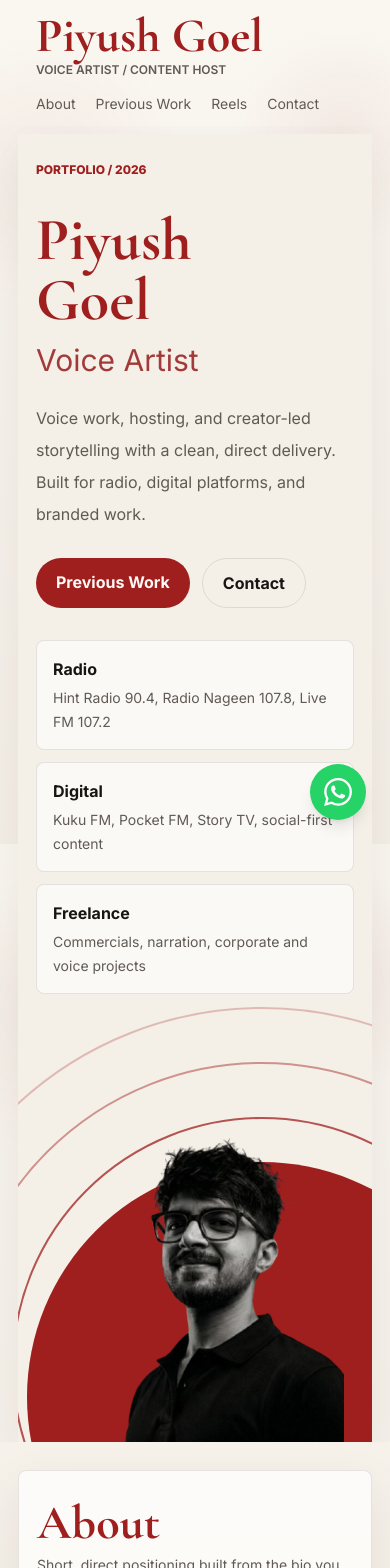
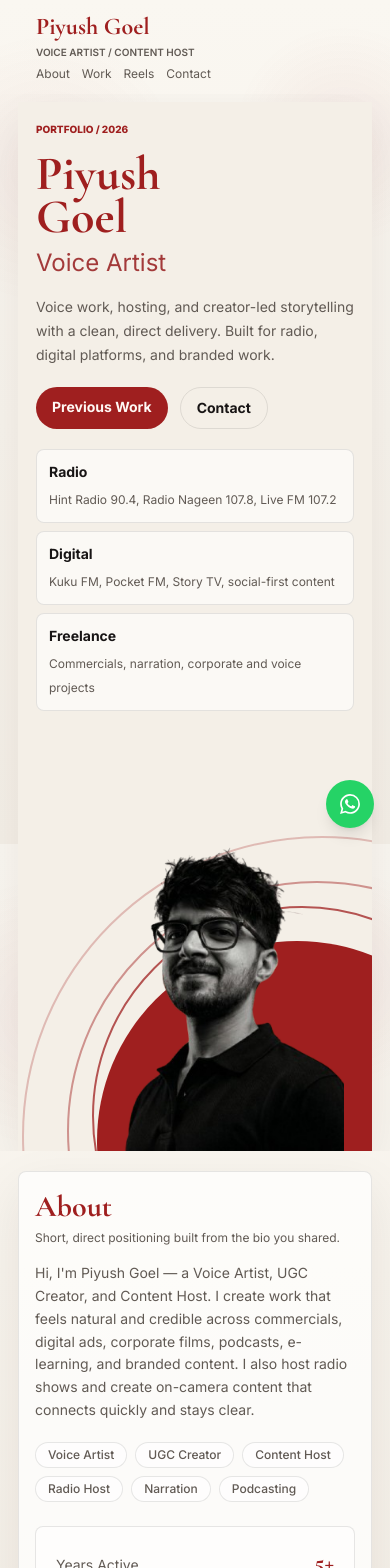
Before and after one commit to httpharshjindal/piyushgoel, a Next.js app in the folder piyushgoel-next/: page / in a window 390 px wide. Shown: the top 1568 px of the page. Built offline with nearby package versions, Linux system fonts and the light colour scheme; no server answers; the database is empty.

Commit message:
Fix horizontal overflow, add favicon to app/ directory

```diff
--- a/piyushgoel-next/src/app/layout.tsx
+++ b/piyushgoel-next/src/app/layout.tsx
@@ -5,17 +5,14 @@ export const metadata: Metadata = {
   title: "Piyush Goel | Voice Artist & Content Host",
   description:
     "Editorial portfolio for Piyush Goel, voice artist, UGC creator, and content host.",
-  icons: {
-    icon: "/icon.png",
-  },
 };
 
 export default function RootLayout({
   children,
 }: Readonly<{ children: React.ReactNode }>) {
   return (
-    <html lang="en" className="h-full">
-      <body className="min-h-full font-sans antialiased">{children}</body>
+    <html lang="en" className="h-full overflow-x-hidden">
+      <body className="min-h-full overflow-x-hidden font-sans antialiased">{children}</body>
     </html>
   );
 }
--- a/piyushgoel-next/src/components/portfolio/Header.tsx
+++ b/piyushgoel-next/src/components/portfolio/Header.tsx
@@ -1,18 +1,18 @@
 export function Header() {
   return (
-    <header className="flex flex-wrap items-center justify-between gap-4 px-[18px] py-3">
+    <header className="flex flex-wrap items-center justify-between gap-2 sm:gap-4 px-[18px] py-3">
       <a href="/" className="leading-none no-underline">
-        <strong className="block font-serif text-5xl font-bold text-oxblood">
+        <strong className="block font-serif text-2xl sm:text-4xl lg:text-5xl font-bold text-oxblood leading-tight">
           Piyush Goel
         </strong>
-        <span className="text-xs font-semibold uppercase text-muted">
+        <span className="text-[10px] sm:text-xs font-semibold uppercase text-muted">
           Voice Artist / Content Host
         </span>
       </a>
 
-      <nav className="flex flex-wrap items-center gap-5 text-sm text-muted">
+      <nav className="flex flex-wrap items-center gap-3 sm:gap-5 text-xs sm:text-sm text-muted">
         <a href="#about" className="hover:text-oxblood">About</a>
-        <a href="#work" className="hover:text-oxblood">Previous Work</a>
+        <a href="#work" className="hover:text-oxblood">Work</a>
         <a href="#reels" className="hover:text-oxblood">Reels</a>
         <a href="#contact" className="hover:text-oxblood">Contact</a>
       </nav>
--- a/piyushgoel-next/src/components/portfolio/Hero.tsx
+++ b/piyushgoel-next/src/components/portfolio/Hero.tsx
@@ -6,63 +6,63 @@ import { motion } from "framer-motion";
 export function Hero() {
   return (
     <section className="relative w-screen overflow-hidden px-[18px] pt-2 [margin-left:calc(50%-50vw)]">
-      <div className="relative min-h-[600px] overflow-hidden bg-paper shadow-[0_18px_50px_rgba(40,24,18,0.08)]">
-        <div className="relative z-10 mx-auto min-h-[600px] px-[18px] py-7">
-          <div className="relative z-30 flex min-h-[540px] w-[min(50%,560px)] flex-col justify-center gap-8 max-[980px]:w-full max-[980px]:pb-[480px] max-[680px]:pb-[420px]">
+      <div className="relative min-h-[400px] sm:min-h-[600px] overflow-hidden bg-paper shadow-[0_18px_50px_rgba(40,24,18,0.08)]">
+        <div className="relative z-10 mx-auto min-h-[400px] sm:min-h-[600px] px-[18px] py-5 sm:py-7">
+          <div className="relative z-30 flex min-h-[360px] sm:min-h-[540px] w-[min(50%,560px)] flex-col justify-center gap-5 sm:gap-8 max-[980px]:w-full max-[980px]:pb-[480px] max-[680px]:pb-[420px]">
             <motion.div
               initial={{ opacity: 0, y: 24 }}
               animate={{ opacity: 1, y: 0 }}
               transition={{ duration: 0.6 }}
             >
-              <div className="text-xs font-extrabold uppercase text-oxblood">
+              <div className="text-[10px] sm:text-xs font-extrabold uppercase text-oxblood">
                 Portfolio / 2026
               </div>
-              <h1 className="mt-8 max-w-[9ch] font-serif text-8xl font-bold leading-[0.9] text-oxblood max-[680px]:text-6xl">
+              <h1 className="mt-4 sm:mt-8 max-w-[9ch] font-serif text-5xl sm:text-7xl lg:text-8xl font-bold leading-[0.9] text-oxblood">
                 Piyush Goel
               </h1>
-              <div className="mt-3 text-4xl text-[#a33a3a] max-[680px]:text-3xl">
+              <div className="mt-2 sm:mt-3 text-2xl sm:text-3xl lg:text-4xl text-[#a33a3a]">
                 Voice Artist
               </div>
-              <p className="mt-6 max-w-xl text-base leading-8 text-muted">
+              <p className="mt-4 sm:mt-6 max-w-xl text-sm sm:text-base leading-6 sm:leading-8 text-muted">
                 Voice work, hosting, and creator-led storytelling with a clean,
                 direct delivery. Built for radio, digital platforms, and branded work.
               </p>
-              <div className="mt-7 flex flex-wrap gap-3">
-                <a className="rounded-full bg-oxblood px-5 py-3 font-bold text-[#fff8f4]" href="#work">
+              <div className="mt-5 sm:mt-7 flex flex-wrap gap-3">
+                <a className="rounded-full bg-oxblood px-4 sm:px-5 py-2.5 sm:py-3 text-sm sm:text-base font-bold text-[#fff8f4]" href="#work">
                   Previous Work
                 </a>
-                <a className="rounded-full border border-ink/10 px-5 py-3 font-bold" href="#contact">
+                <a className="rounded-full border border-ink/10 px-4 sm:px-5 py-2.5 sm:py-3 text-sm sm:text-base font-bold" href="#contact">
                   Contact
                 </a>
               </div>
             </motion.div>
 
-            <div className="grid grid-cols-3 gap-3 max-[680px]:grid-cols-1">
+            <div className="grid grid-cols-1 sm:grid-cols-3 gap-2 sm:gap-3">
               {[
                 { label: "Radio", desc: "Hint Radio 90.4, Radio Nageen 107.8, Live FM 107.2" },
                 { label: "Digital", desc: "Kuku FM, Pocket FM, Story TV, social-first content" },
                 { label: "Freelance", desc: "Commercials, narration, corporate and voice projects" },
               ].map((item) => (
-                <div key={item.label} className="rounded-lg border border-ink/10 bg-white/60 p-4">
-                  <strong className="block mb-1">{item.label}</strong>
-                  <span className="text-sm leading-5 text-muted">{item.desc}</span>
+                <div key={item.label} className="rounded-lg border border-ink/10 bg-white/60 p-3 sm:p-4">
+                  <strong className="block text-sm sm:text-base mb-1">{item.label}</strong>
+                  <span className="text-xs sm:text-sm leading-5 text-muted">{item.desc}</span>
                 </div>
               ))}
             </div>
           </div>
 
-          <div className="pointer-events-none absolute inset-0 z-10 overflow-hidden max-[980px]:top-auto max-[980px]:h-[760px] max-[680px]:h-[620px]">
-            <span className="absolute bottom-[-360px] right-[65px] z-10 h-[760px] w-[760px] rounded-full bg-oxblood max-[980px]:bottom-[-270px] max-[980px]:right-[-70px] max-[980px]:h-[620px] max-[980px]:w-[620px] max-[680px]:bottom-[-190px] max-[680px]:right-[-125px] max-[680px]:h-[470px] max-[680px]:w-[470px]" />
-            <span className="absolute bottom-[-540px] right-[-145px] z-10 h-[1180px] w-[1180px] rounded-full border-2 border-oxblood/25 max-[980px]:bottom-[-380px] max-[980px]:right-[-220px] max-[980px]:h-[920px] max-[980px]:w-[920px] max-[680px]:bottom-[-285px] max-[680px]:right-[-250px] max-[680px]:h-[720px] max-[680px]:w-[720px]" />
-            <span className="absolute bottom-[-470px] right-[-75px] z-10 h-[1040px] w-[1040px] rounded-full border-2 border-oxblood/45 max-[980px]:bottom-[-315px] max-[980px]:right-[-155px] max-[980px]:h-[790px] max-[980px]:w-[790px] max-[680px]:bottom-[-230px] max-[680px]:right-[-195px] max-[680px]:h-[610px] max-[680px]:w-[610px]" />
-            <span className="absolute bottom-[-400px] right-[-5px] z-10 h-[900px] w-[900px] rounded-full border-2 border-oxblood/75 max-[980px]:bottom-[-250px] max-[980px]:right-[-90px] max-[980px]:h-[660px] max-[980px]:w-[660px] max-[680px]:bottom-[-175px] max-[680px]:right-[-140px] max-[680px]:h-[500px] max-[680px]:w-[500px]" />
+          <div className="pointer-events-none absolute inset-0 z-10 overflow-hidden max-[980px]:top-auto max-[980px]:h-[560px] max-[680px]:h-[480px]">
+            <span className="absolute bottom-[-360px] right-[65px] z-10 h-[760px] w-[760px] rounded-full bg-oxblood max-[980px]:bottom-[-270px] max-[980px]:right-[-70px] max-[980px]:h-[520px] max-[980px]:w-[520px] max-[680px]:bottom-[-190px] max-[680px]:right-[-125px] max-[680px]:h-[400px] max-[680px]:w-[400px]" />
+            <span className="absolute bottom-[-540px] right-[-145px] z-10 h-[1180px] w-[1180px] rounded-full border-2 border-oxblood/25 max-[980px]:bottom-[-380px] max-[980px]:right-[-220px] max-[980px]:h-[800px] max-[980px]:w-[800px] max-[680px]:bottom-[-285px] max-[680px]:right-[-250px] max-[680px]:h-[600px] max-[680px]:w-[600px]" />
+            <span className="absolute bottom-[-470px] right-[-75px] z-10 h-[1040px] w-[1040px] rounded-full border-2 border-oxblood/45 max-[980px]:bottom-[-315px] max-[980px]:right-[-155px] max-[980px]:h-[680px] max-[980px]:w-[680px] max-[680px]:bottom-[-230px] max-[680px]:right-[-195px] max-[680px]:h-[500px] max-[680px]:w-[500px]" />
+            <span className="absolute bottom-[-400px] right-[-5px] z-10 h-[900px] w-[900px] rounded-full border-2 border-oxblood/75 max-[980px]:bottom-[-250px] max-[980px]:right-[-90px] max-[980px]:h-[560px] max-[980px]:w-[560px] max-[680px]:bottom-[-175px] max-[680px]:right-[-140px] max-[680px]:h-[420px] max-[680px]:w-[420px]" />
             <Image
               src="/testuserimage.png"
               alt="Piyush Goel portrait"
               fill
               className="object-contain object-right-bottom z-20 max-[980px]:object-right-bottom max-[680px]:object-right-bottom"
               style={{ objectPosition: "right 28px bottom 0" }}
-              sizes="(max-width: 680px) 540px, (max-width: 980px) 650px, 760px"
+              sizes="(max-width: 680px) 480px, (max-width: 980px) 560px, 760px"
               priority
             />
           </div>
--- a/piyushgoel-next/src/components/portfolio/PortfolioPage.tsx
+++ b/piyushgoel-next/src/components/portfolio/PortfolioPage.tsx
@@ -181,10 +181,10 @@ export function PortfolioPage({
           href="https://wa.me/919690992005?text=Hi%20Piyush%2C%20I%27d%20like%20to%20connect%20with%20you%20regarding%20a%20project."
           target="_blank"
           rel="noopener noreferrer"
-          className="fixed bottom-6 right-6 z-50 flex h-14 w-14 items-center justify-center rounded-full bg-[#25D366] text-white shadow-lg transition-all duration-200 hover:scale-110 hover:shadow-[0_8px_30px_rgba(37,211,102,0.4)] active:scale-95"
+          className="fixed bottom-4 right-4 sm:bottom-6 sm:right-6 z-50 flex h-12 w-12 sm:h-14 sm:w-14 items-center justify-center rounded-full bg-[#25D366] text-white shadow-lg transition-all duration-200 hover:scale-110 hover:shadow-[0_8px_30px_rgba(37,211,102,0.4)] active:scale-95"
           aria-label="Chat on WhatsApp"
         >
-          <svg viewBox="0 0 24 24" fill="currentColor" className="w-7 h-7">
+          <svg viewBox="0 0 24 24" fill="currentColor" className="w-5 h-5 sm:w-7 sm:h-7">
             <path d="M17.472 14.382c-.297-.149-1.758-.867-2.03-.967-.273-.099-.471-.148-.67.15-.197.297-.767.966-.94 1.164-.173.199-.347.223-.644.075-.297-.15-1.255-.463-2.39-1.475-.883-.788-1.48-1.761-1.653-2.059-.173-.297-.018-.458.13-.606.134-.133.298-.347.446-.52.149-.174.198-.298.298-.497.099-.198.05-.371-.025-.52-.075-.149-.669-1.612-.916-2.207-.242-.579-.487-.5-.669-.51-.173-.008-.371-.01-.57-.01-.198 0-.52.074-.792.372-.272.297-1.04 1.016-1.04 2.479 0 1.462 1.065 2.875 1.213 3.074.149.198 2.096 3.2 5.077 4.487.709.306 1.262.489 1.694.625.712.227 1.36.195 1.871.118.571-.085 1.758-.719 2.006-1.413.248-.694.248-1.289.173-1.413-.074-.124-.272-.198-.57-.347m-5.421 7.403h-.004a9.87 9.87 0 01-5.031-1.378l-.361-.214-3.741.982.998-3.648-.235-.374a9.86 9.86 0 01-1.51-5.26c.001-5.45 4.436-9.884 9.888-9.884 2.64 0 5.122 1.03 6.988 2.898a9.825 9.825 0 012.893 6.994c-.003 5.45-4.437 9.884-9.885 9.884m8.413-18.297A11.815 11.815 0 0012.05 0C5.495 0 .16 5.335.157 11.892c0 2.096.547 4.142 1.588 5.945L.057 24l6.305-1.654a11.882 11.882 0 005.683 1.448h.005c6.554 0 11.89-5.335 11.893-11.893a11.821 11.821 0 00-3.48-8.413z"/>
           </svg>
         </a>
@@ -228,17 +228,17 @@ export function PortfolioPage({
           {/* About Section with Scroll Animation */}
           <motion.section
             id="about"
-            className="mt-7 rounded-lg border border-ink/10 bg-white/70 px-[18px] py-7 shadow-[0_18px_50px_rgba(40,24,18,0.08)]"
+            className="mt-5 sm:mt-7 rounded-lg border border-ink/10 bg-white/70 px-4 sm:px-[18px] py-5 sm:py-7 shadow-[0_18px_50px_rgba(40,24,18,0.08)]"
             variants={sectionVariants}
             initial="hidden"
             whileInView="visible"
             viewport={{ once: true, amount: 0.2 }}
           >
-            <div className="grid gap-8 md:grid-cols-[1fr_280px] md:items-start">
+            <div className="grid gap-6 sm:gap-8 md:grid-cols-[1fr_280px] md:items-start">
               <motion.div variants={staggerContainer} initial="hidden" whileInView="visible" viewport={{ once: true }}>
-                <motion.h2 variants={staggerItem} className="font-serif text-5xl font-bold leading-none text-oxblood">About</motion.h2>
-                <motion.p variants={staggerItem} className="mt-2 text-sm text-muted">Short, direct positioning built from the bio you shared.</motion.p>
-                <motion.p variants={staggerItem} className="mt-5 max-w-2xl text-base leading-relaxed text-muted">
+                <motion.h2 variants={staggerItem} className="font-serif text-3xl sm:text-4xl lg:text-5xl font-bold leading-none text-oxblood">About</motion.h2>
+                <motion.p variants={staggerItem} className="mt-2 text-xs sm:text-sm text-muted">Short, direct positioning built from the bio you shared.</motion.p>
+                <motion.p variants={staggerItem} className="mt-4 sm:mt-5 max-w-2xl text-sm sm:text-base leading-relaxed text-muted">
                   Hi, I&apos;m Piyush Goel — a Voice Artist, UGC Creator, and Content Host. I
                   create work that feels natural and credible across commercials,
                   digital ads, corporate films, podcasts, e-learning, and branded
@@ -353,7 +353,7 @@ export function PortfolioPage({
           {/* Contact Section with Scroll Animation */}
           <motion.section
             id="contact"
-            className="mt-7 rounded-lg border border-ink/10 bg-white/70 px-[18px] py-7 shadow-[0_18px_50px_rgba(40,24,18,0.08)]"
+            className="mt-5 sm:mt-7 rounded-lg border border-ink/10 bg-white/70 px-4 sm:px-[18px] py-5 sm:py-7 shadow-[0_18px_50px_rgba(40,24,18,0.08)]"
             variants={sectionVariants}
             initial="hidden"
             whileInView="visible"
@@ -361,7 +361,7 @@ export function PortfolioPage({
           >
             <div>
               <motion.h2
-                className="font-serif text-5xl font-bold leading-none text-oxblood"
+                className="font-serif text-3xl sm:text-4xl lg:text-5xl font-bold leading-none text-oxblood"
                 initial={{ opacity: 0, y: 20 }}
                 whileInView={{ opacity: 1, y: 0 }}
                 viewport={{ once: true }}
```
Also changed, not shown: piyushgoel-next/src/components/portfolio/SectionBlock.tsx (+4 -4 lines), piyushgoel-next/src/app/icon.png (added).
